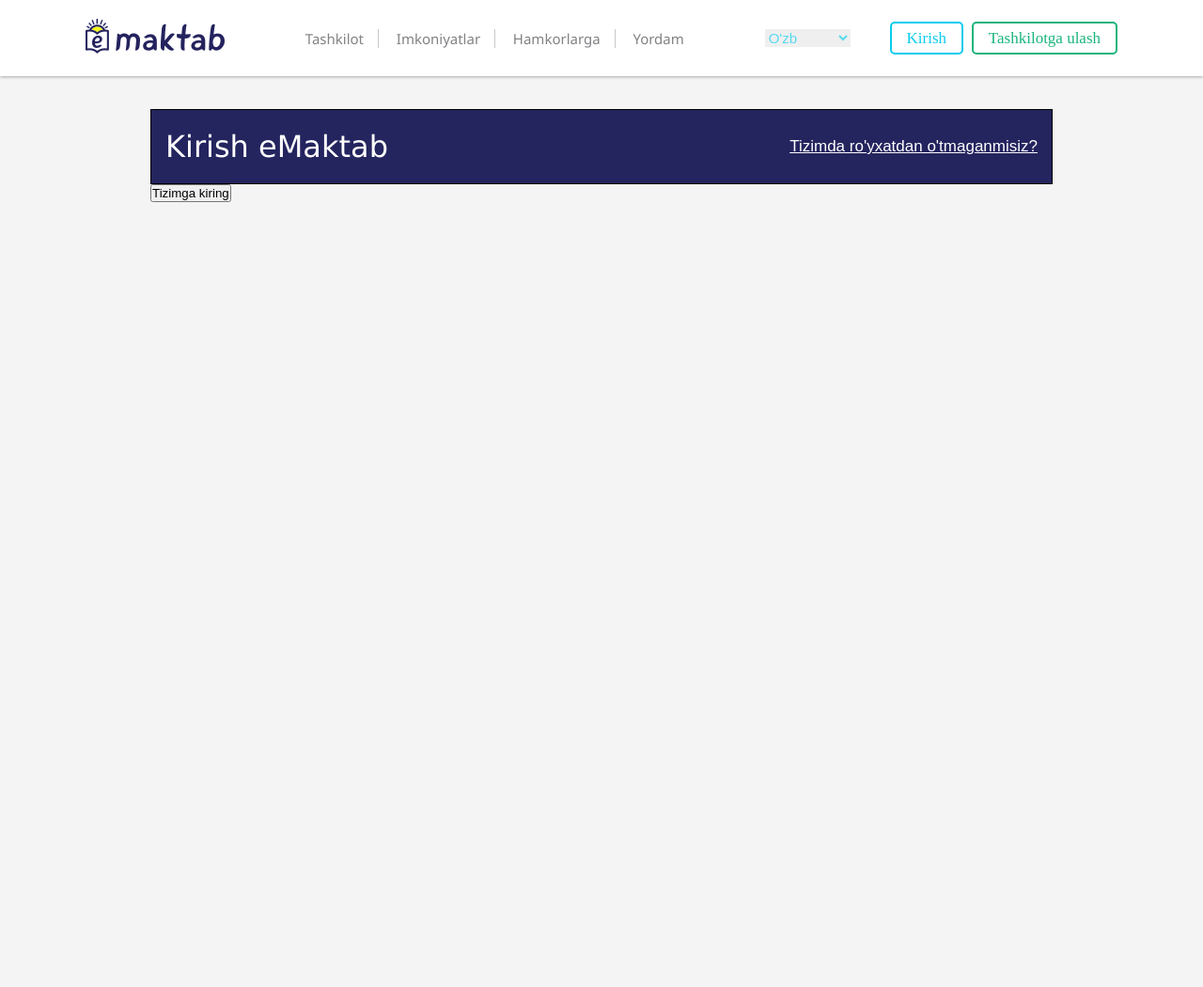
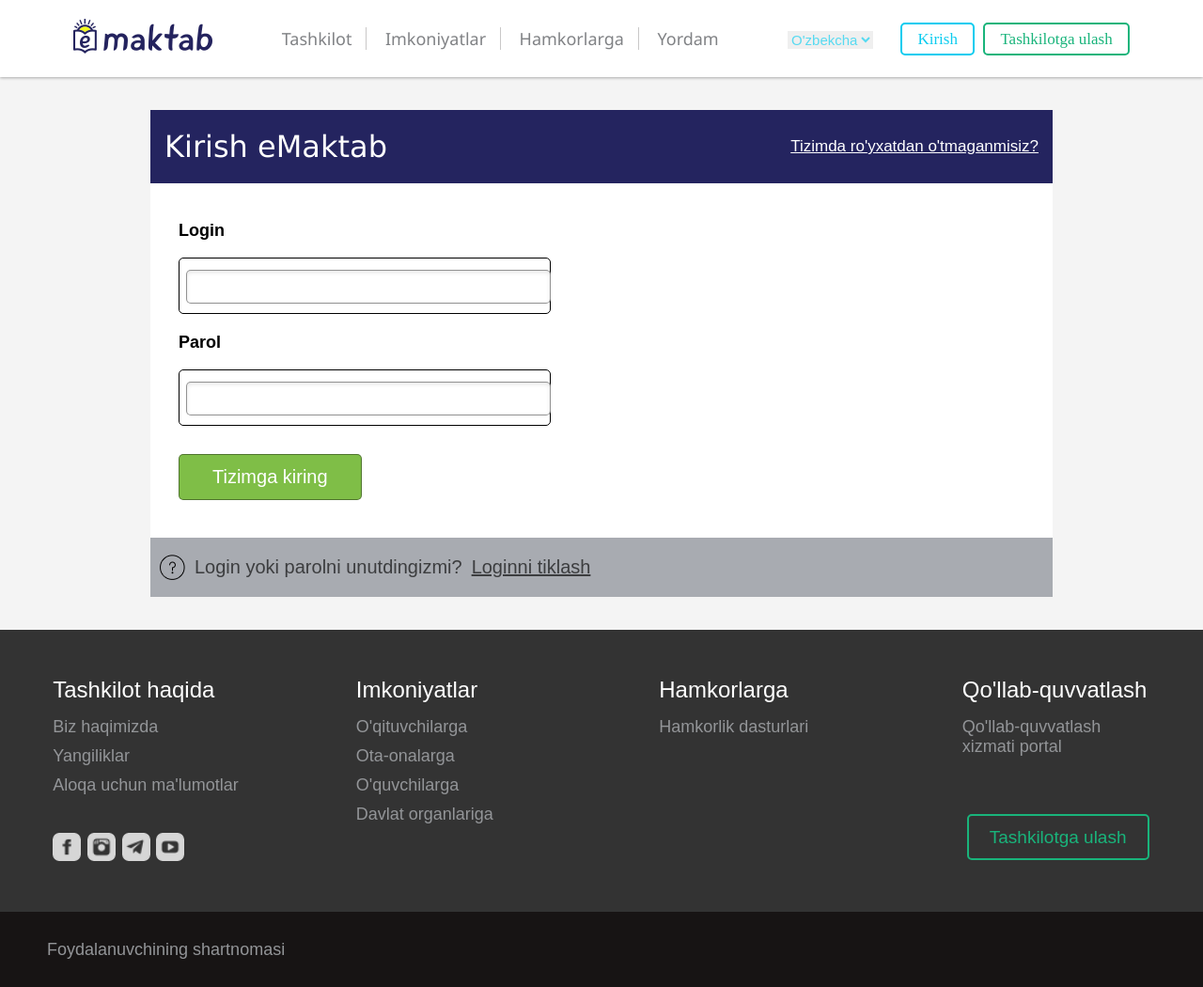
Before and after one commit to jqayumov909/Practice-Make-Design, a plain HTML site: page index.html in a window 1280 px wide. Shown: the whole page at 94% size. Before the commit the page ends 800 px from the top, so only its background shows below. Drawn offline with Linux system fonts and the light colour scheme.

Commit message:
The site front design maked

```diff
--- a/index.html
+++ b/index.html
@@ -9,7 +9,7 @@
 </head>
 <body>
   <header>
-    <div class="container">
+    <div class="container-header">
       <div class="maktab-logo">
         <a href="/index.html"><img src="/uzlogotype.png" alt="maktab-rasm"></a>
       </div>
@@ -21,7 +21,6 @@
       </div>
       <div class="box-1">
         <select name="lang" id="lang">
-          <option value="lang"><a href="#uz">O'zb</a></option>
           <option value="lang"><a href="#uz">O'zbekcha</a></option>
           <option value="lang"><a href="#ru">Русский</a></option>
         </select>
@@ -37,9 +36,71 @@
       <div class="text-1">Kirish eMaktab</div>
       <div class="text-link">Tizimda ro'yxatdan o'tmaganmisiz?</div>
     </div>
-    <div class="form"></div>
-    <button>Tizimga kiring</button>
-    <div class="footer-bottom"></div>
+    <div class="form">
+      <form>
+        <label for="login">Login</label><br><br>
+        <span class="input bottom">
+          <input type="text"><br><br>
+        </span>
+        <label for="password" name="password">Parol</label><br><br>
+        <span class="input">
+          <input type="password" name="password" id="password"><br><br>
+        </span>
+        <button><a href="#system-entering">Tizimga kiring</a></button>
+      </form>
+    </div>
+    <div class="footer-bottom">
+      <div class="text-bottom">
+        <img src="/help.png" alt="help-icon">
+        <span class="free-text">Login yoki parolni unutdingizmi?</span>
+        <a href="#login-r" class="free-text">Loginni tiklash</a>
+      </div>
+    </div>
+  </div>
+  <footer>
+    <div class="container">
+      <div class="box-tashkilot">
+        Tashkilot haqida
+        <ul>
+          <li><a href="#about-we">Biz haqimizda</a></li>
+          <li><a href="#news">Yangiliklar</a></li>
+          <li><a href="#connect-data">Aloqa uchun ma'lumotlar</a></li>
+        </ul>
+        <span class="media-s">
+          <a href="https://facebook.com/"><img src="/Social-Media/facebook-white.png" alt="Facebook-media"></a>
+          <a href="https://intagram.com/"><img src="/Social-Media/instagram-white.png" alt="Instagram-media"></a>
+          <a href="https://telegram.org/"><img src="/Social-Media/telegram-white.png" alt="Telegram-media"></a>
+          <a href="https://youtube.com/"><img src="/Social-Media/youtube-white.png" alt="YouTube-media"></a>
+        </span>
+      </div>
+      <div class="box-imkoniyat">
+        Imkoniyatlar
+        <ul>
+          <li><a href="#toTeachers">O'qituvchilarga</a></li>
+          <li><a href="#toParents">Ota-onalarga</a></li>
+          <li><a href="#toPupils">O'quvchilarga</a></li>
+          <li><a href="#toGovernment">Davlat organlariga</a></li>
+        </ul>
+      </div>
+      <div class="box-hamkor">
+        Hamkorlarga
+        <ul>
+          <li><a href="#hamkor">Hamkorlik dasturlari</a></li>
+        </ul>
+      </div>
+      <div class="box-donat">
+        Qo'llab-quvvatlash
+        <ul>
+          <li><a href="#donate">Qo'llab-quvvatlash xizmati portal</a></li>
+        </ul>
+        <div class="btns">
+          <a href="#connect" class="connect use">Tashkilotga ulash</a>
+        </div>
+      </div>
+    </div>
+  </footer>
+  <div class="user-agreement">
+    <span class="user-agrmt">Foydalanuvchining shartnomasi</span>
   </div>
 </body>
 </html>
--- a/style.css
+++ b/style.css
@@ -7,14 +7,15 @@ body {
   background-color: #f4f4f4;
 }
 /* Header start */
-.container {
+.container-header {
   display: flex;
   justify-content: space-evenly;
   align-items: center;
   background-color: white;
   padding: 20px;
-  font-size: 15px;
+  font-size: 18px;
   box-shadow:  0 1px 3px 0 rgba(0,0,0,0.3);
+  /* position: fixed; */
 }
 .navigation a {
   text-decoration: none;
@@ -77,7 +78,6 @@ body {
 .head-top {
   width: 100%;
   padding: 20px 15px;
-  border: 1px solid black;
   background-color: #24245f;
   display: flex;
   justify-content: space-between;
@@ -92,6 +92,160 @@ body {
   font-size: 17px;
   text-decoration: underline;
 }
+.form {
+  padding: 40px 30px;
+  width: 100%;
+  background-color: white;
+}
+.form form label {
+  color:black;
+  font-family: Arial, Helvetica, sans-serif;
+  font-weight: 600;
+  font-size: large;
+}
+.form form .input {
+  width: 44%;
+  height: 60px;
+  display: block;
+  padding:0;
+  padding-left: 2px;
+  margin: 0;
+  border: 1px solid black;
+  border-radius: 5px;
+}
+.form form .bottom {
+  margin-bottom: 20px;
+}
+.form form input {
+  margin-top: 12px;
+  font-size: 30px;
+  margin-left: 5px;
+  margin-right: 0;
+  border: 1px solid rgba(80, 79, 79, 0.621);
+  border-radius: 5px;
+  box-shadow: inset 0 2px 4px rgba(0,0,0,.1);
+}
+.form form input:hover {
+  border: 1px solid rgba(80, 79, 79, 0.621);
+}
+.form form button {
+  font-family: sans-serif;
+  background-color: #6eb62ee0;
+  border: 1px solid #496b2ce0;
+  margin-top: 30px;
+  font-size: 20px;
+  padding-top: 12px;
+  padding-bottom: 12px;
+  padding-left: 35px;
+  padding-right: 35px;
+  border-radius: 5px;
+}
+.form form button:hover{
+  background-color: #599722;
+}
+.form form button a {
+  color:white;
+  text-decoration: none;
+}
+.footer-bottom {
+  background-color:#a8abb1;
+}
+.footer-bottom .text-bottom {
+  display: flex;
+  align-items: center;
+}
+.footer-bottom .text-bottom img {
+  margin-left: 10px;
+}
+.footer-bottom .text-bottom .free-text {
+  color: #3c3d3f;
+  margin-left: 10px;
+  font-family: Arial, Helvetica, sans-serif;
+  padding: 20px 0;
+  font-size: 20px;
+}
+.footer-bottom .free-text:hover {
+  color:white;
+}
+/* End Main */
+/* Start Footer */
 
-
-/* End Main */
+footer {
+  width: 100%;
+  height: 300px;
+  background-color:#333;
+  margin-bottom: 0;
+}
+footer .container {
+  display: grid;
+  gap: 10px;
+  grid-template-columns: repeat(4, 1fr);
+  color: white;
+  display: flex;
+  align-items: center;
+  justify-content: space-around;
+}
+footer .container .box-tashkilot .media-s a {
+  text-decoration: none;
+}
+footer .container .box-tashkilot .media-s a img {
+  margin-top: 40px;
+  width: 30px;
+  border-radius: 7px;
+  opacity: .8;
+}
+footer .container .box-tashkilot .media-s a img:hover{
+  opacity: 1;
+}
+footer .container div {
+  width: 200px;
+  margin-top: 50px;
+  height: 50px;
+  font-size: 1.5rem;
+  font-family: Arial, Helvetica, sans-serif;
+}
+footer .container ul {
+  margin-top: 15px;
+  font-size: 18px;
+}
+footer .container ul li {
+  list-style-type: none;
+  margin-top: 10px;
+}
+footer .container ul li a {
+  text-decoration: none;
+  color: #939598;
+}
+footer .container ul li a:hover {
+  color:#19b47b;
+}
+footer .container .box-donat {
+  padding: 0;
+  margin-left: 0;
+  margin-right: 0;
+}
+footer .container .box-donat .btns {
+  margin: 70px 0px 0 0;
+}
+footer .container .box-donat .btns .use {
+  font-size: 19px;
+  padding: 12px 22px;
+}
+.user-agreement {
+  width: 100%;
+  height:80px;
+  background-color:#171414;
+  display: flex;
+  align-items:center;
+}
+.user-agreement .user-agrmt {
+  color:#939598;
+  font-size: 18px;
+  margin-left: 50px;
+  font-family: Arial, Helvetica, sans-serif;
+}
+.user-agreement .user-agrmt:hover {
+  color:#19b47b;
+  cursor: pointer;
+}
+/* End Footer */
```
Also changed, not shown: Social-Media/facebook-white.png (added), Social-Media/instagram-white.png (added), Social-Media/telegram-white.png (added), Social-Media/youtube-white.png (added), help.png (added).
